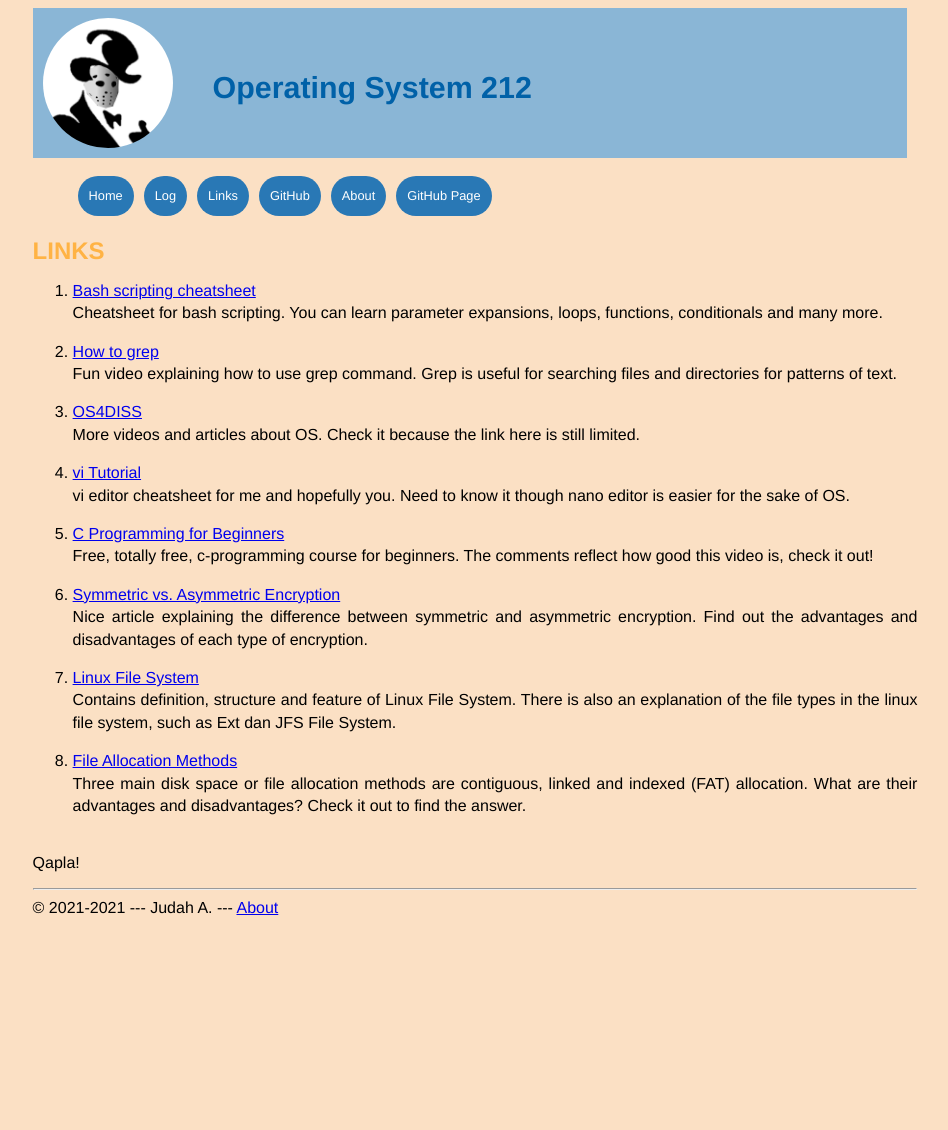
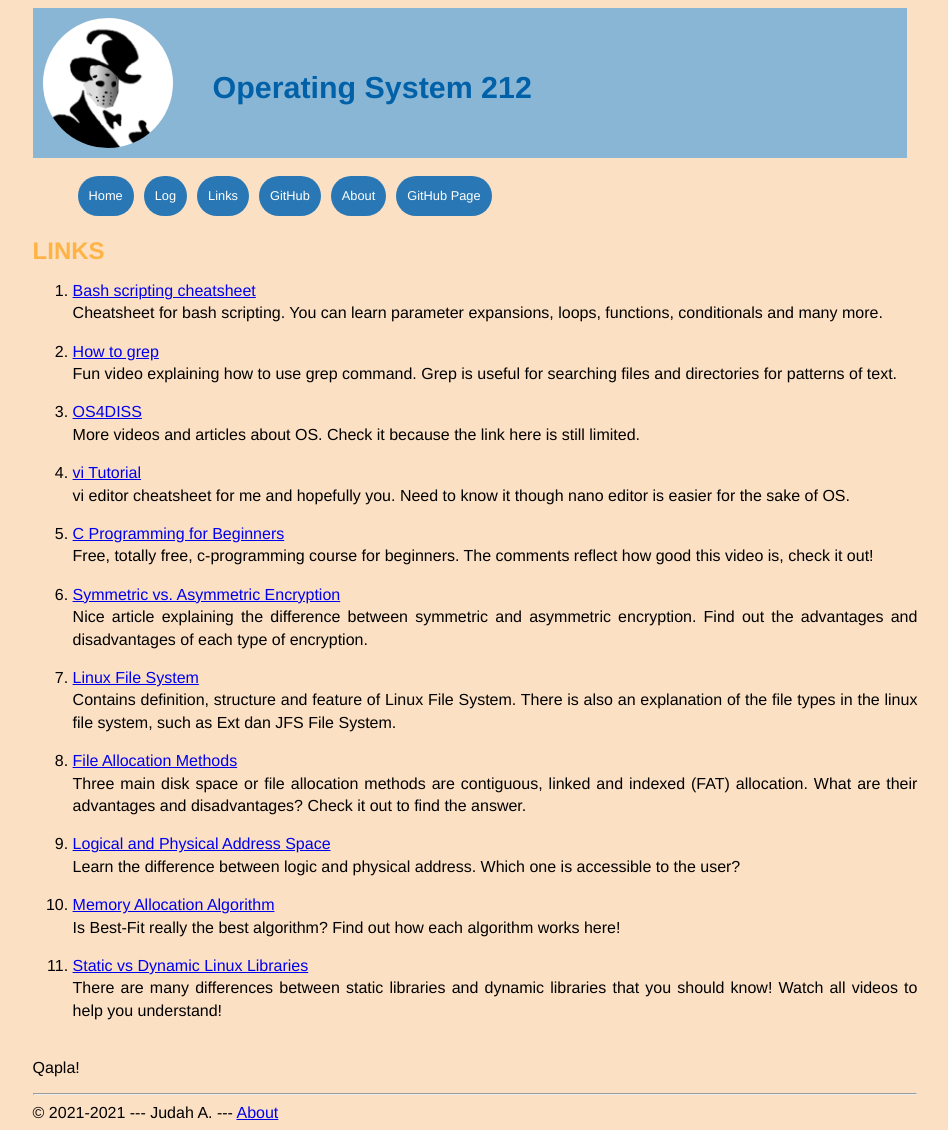
Before and after one commit to ariiesaka/os212, a Jekyll site: the page built from links.md, in a window 1280 px wide. Shown: the whole page, without its empty margins (165-1113 px from the left). Built offline with Jekyll 4.4.1, drawn with Linux system fonts in a browser that asks for light colours; our own code applies the rules of GitHub Pages for plain Markdown files; before the commit the page ends 925 px from its top, so only the background shows below that.

Commit message:
OS212 ariiesaka update links.md

```diff
--- a/links.md
+++ b/links.md
@@ -35,5 +35,14 @@ There is also an explanation of the file types in the linux file system, such as
 8. [File Allocation Methods](https://www.geeksforgeeks.org/file-allocation-methods/)<br>
 Three main disk space or file allocation methods are contiguous, linked and indexed (FAT) allocation. What are their advantages and disadvantages? Check it out to find the answer.
 
+9. [Logical and Physical Address Space](https://www.studytonight.com/operating-system/os-logical-and-physical-address-space)<br>
+Learn the difference between logic and physical address. Which one is accessible to the user?
+
+10. [Memory Allocation Algorithm](https://www.geeksforgeeks.org/partition-allocation-methods-in-memory-management/)<br>
+Is Best-Fit really the best algorithm? Find out how each algorithm works here!
+
+11. [Static vs Dynamic Linux Libraries](https://medium.com/swlh/linux-basics-static-libraries-vs-dynamic-libraries-a7bcf8157779)<br>
+There are many differences between static libraries and dynamic libraries that you should know! Watch all videos to help you understand!
+
 <br>
 Qapla!
```
